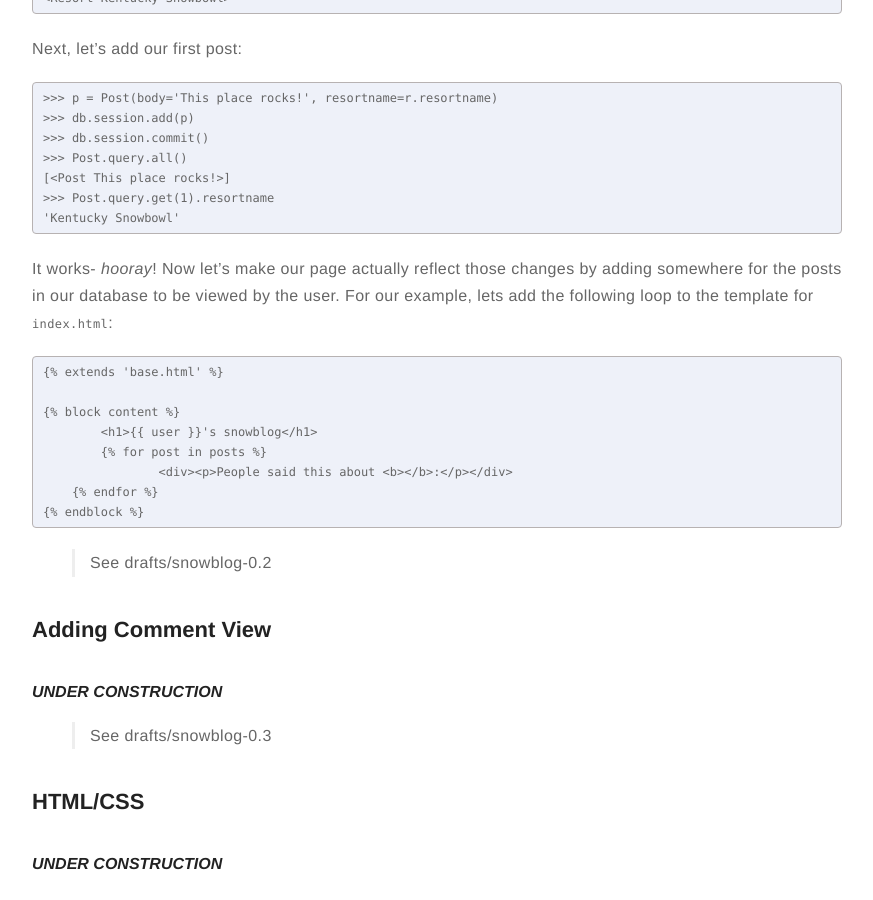
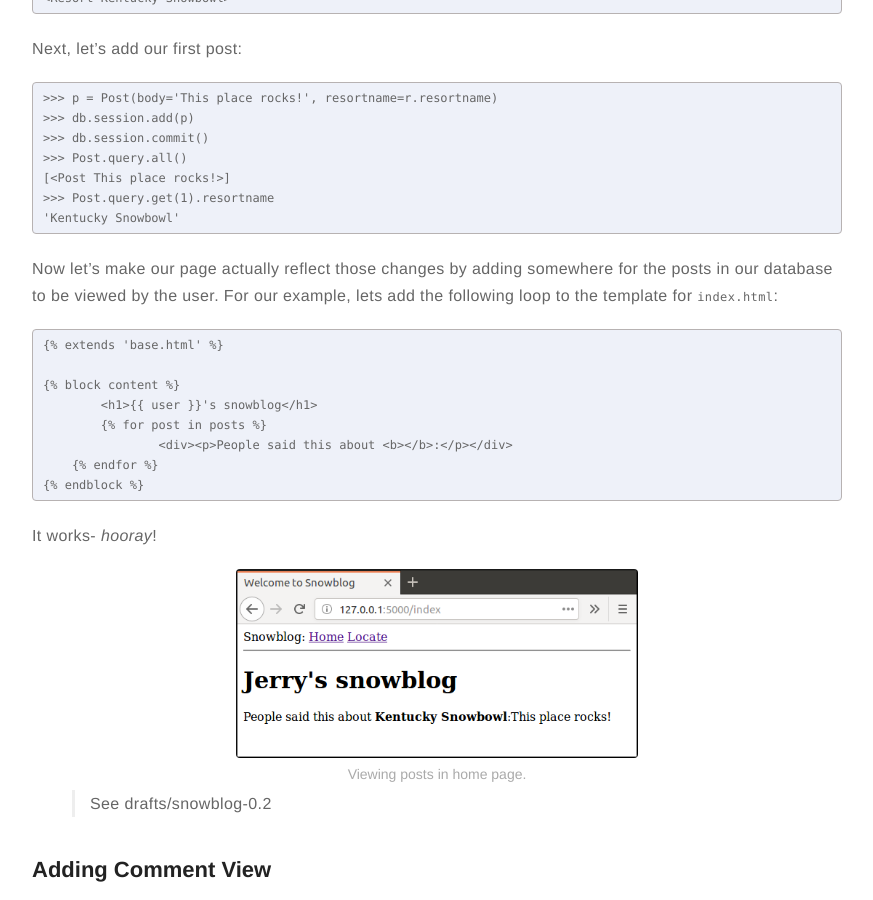
Before and after one commit to meccaLeccaHi/meccaLeccaHi.github.io, a Jekyll site: the page built from _posts/2018-11-08-web-apps-with-flask.md, in a window 1280 px wide and 900 px high, scrolled down 14633 px. Shown: the whole window, without its empty margins (203-1076 px from the left). Built offline with Jekyll 4.4.1, drawn with Linux system fonts in a browser that asks for light colours; comment, search, counter and statistics services are not loaded; some of the changed lines change nothing that is shown.

Commit message:
adding section to post

````diff
--- a/_posts/2018-11-08-web-apps-with-flask.md
+++ b/_posts/2018-11-08-web-apps-with-flask.md
@@ -509,7 +509,7 @@ Next, let's add our first post:
 >>> Post.query.get(1).resortname
 'Kentucky Snowbowl'
 ```
-It works- *hooray*! Now let's make our page actually reflect those changes by adding somewhere for the posts in our database to be viewed by the user. For our example, lets add the following loop to the template for `index.html`:
+Now let's make our page actually reflect those changes by adding somewhere for the posts in our database to be viewed by the user. For our example, lets add the following loop to the template for `index.html`:
 ```
 {{ "{% extends 'base.html' " }}%}
 
@@ -520,6 +520,9 @@ It works- *hooray*! Now let's make our page actually reflect those changes by ad
     {{ "{% endfor " }}%}
 {{ "{% endblock " }}%}
 ```
+It works- *hooray*!
+{% include figure.html url="/assets/images/flask/adding_posts_index.png" caption="Viewing posts in home page." width="55%" %}
+
 > See drafts/snowblog-0.2
 
 <a id="comment_view"></a>
````
